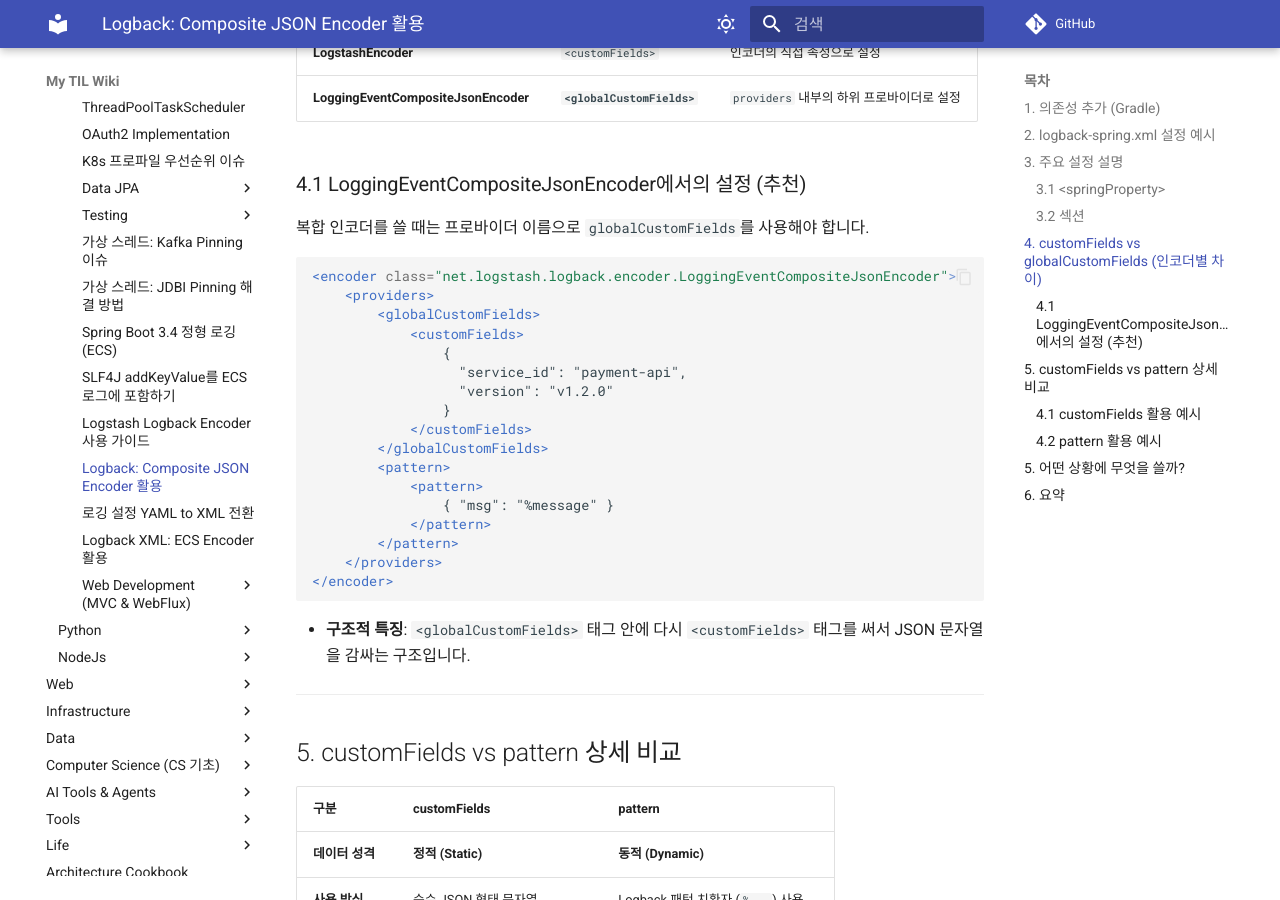
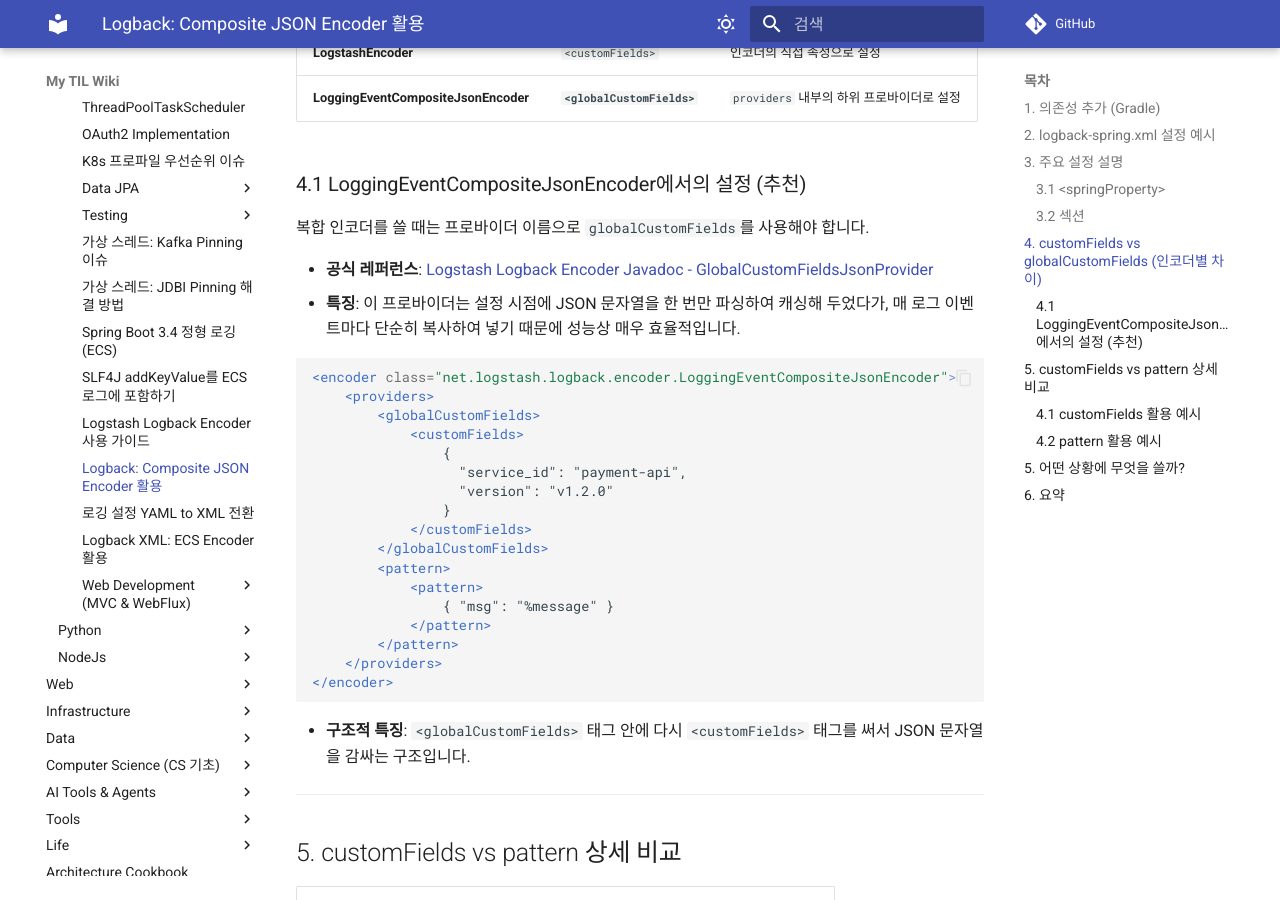
Before and after one commit to DevDooly/TIL, an MkDocs documentation site: the page built from docs/Language/Java/SpringBoot/Logback_JSON_Composite_Encoder.md, in a window 1280 px wide and 900 px high, scrolled down 2311 px. Built offline with MkDocs 1.6.1 and Material for MkDocs 9.7.7, drawn with Linux system fonts in a browser that asks for light colours; comment, search, counter and statistics services are not loaded.

Commit message:
docs: Logback JSON Encoder 가이드에 globalCustomFields 공식 레퍼런스 추가

````diff
--- a/docs/Language/Java/SpringBoot/Logback_JSON_Composite_Encoder.md
+++ b/docs/Language/Java/SpringBoot/Logback_JSON_Composite_Encoder.md
@@ -97,6 +97,9 @@ dependencies {
 ### 4.1 LoggingEventCompositeJsonEncoder에서의 설정 (추천)
 복합 인코더를 쓸 때는 프로바이더 이름으로 `globalCustomFields`를 사용해야 합니다.
 
+* **공식 레퍼런스**: [Logstash Logback Encoder Javadoc - GlobalCustomFieldsJsonProvider](https://javadoc.io/static/net.logstash.logback/logstash-logback-encoder/7.4/net/logstash/logback/composite/GlobalCustomFieldsJsonProvider.html)
+* **특징**: 이 프로바이더는 설정 시점에 JSON 문자열을 한 번만 파싱하여 캐싱해 두었다가, 매 로그 이벤트마다 단순히 복사하여 넣기 때문에 성능상 매우 효율적입니다.
+
 ```xml
 <encoder class="net.logstash.logback.encoder.LoggingEventCompositeJsonEncoder">
     <providers>
````
Also changed, not shown: README.md (+1 -1 lines), docs/Recent_Changes.md (+1 -1 lines).
